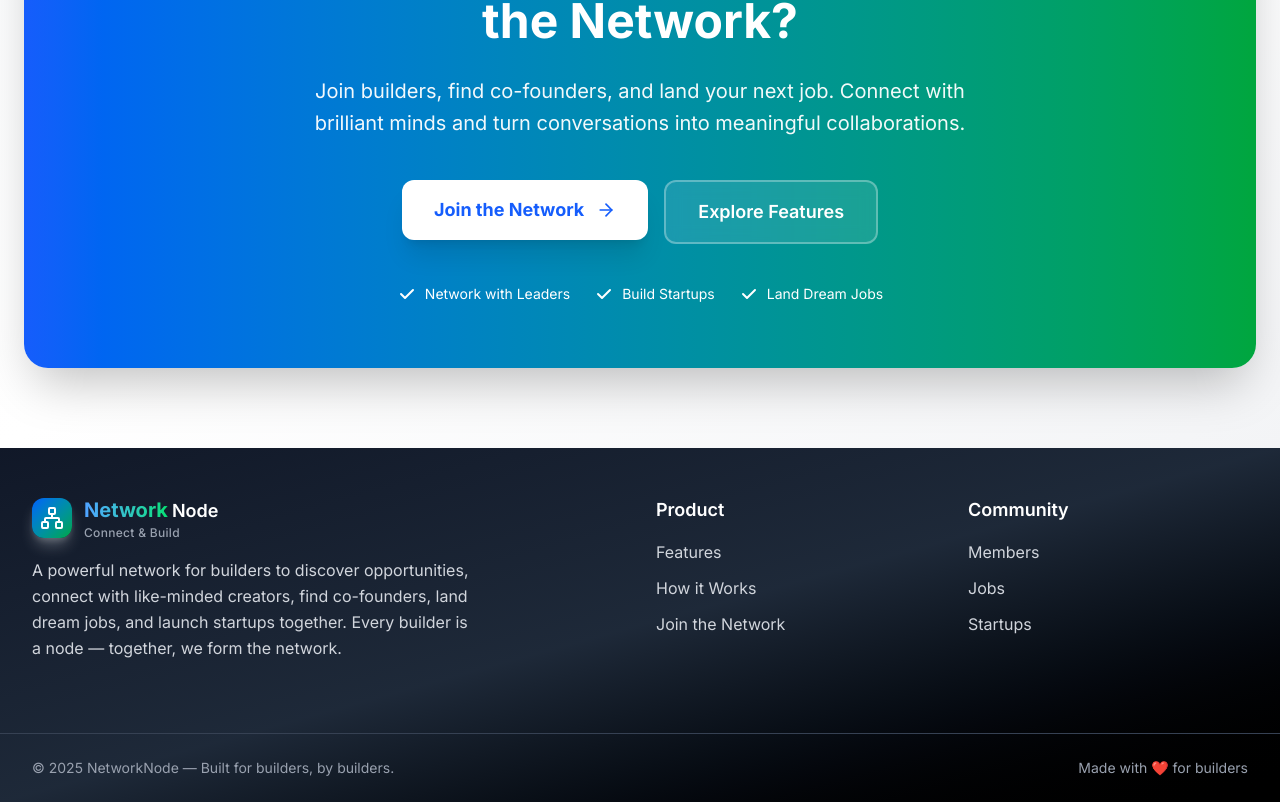
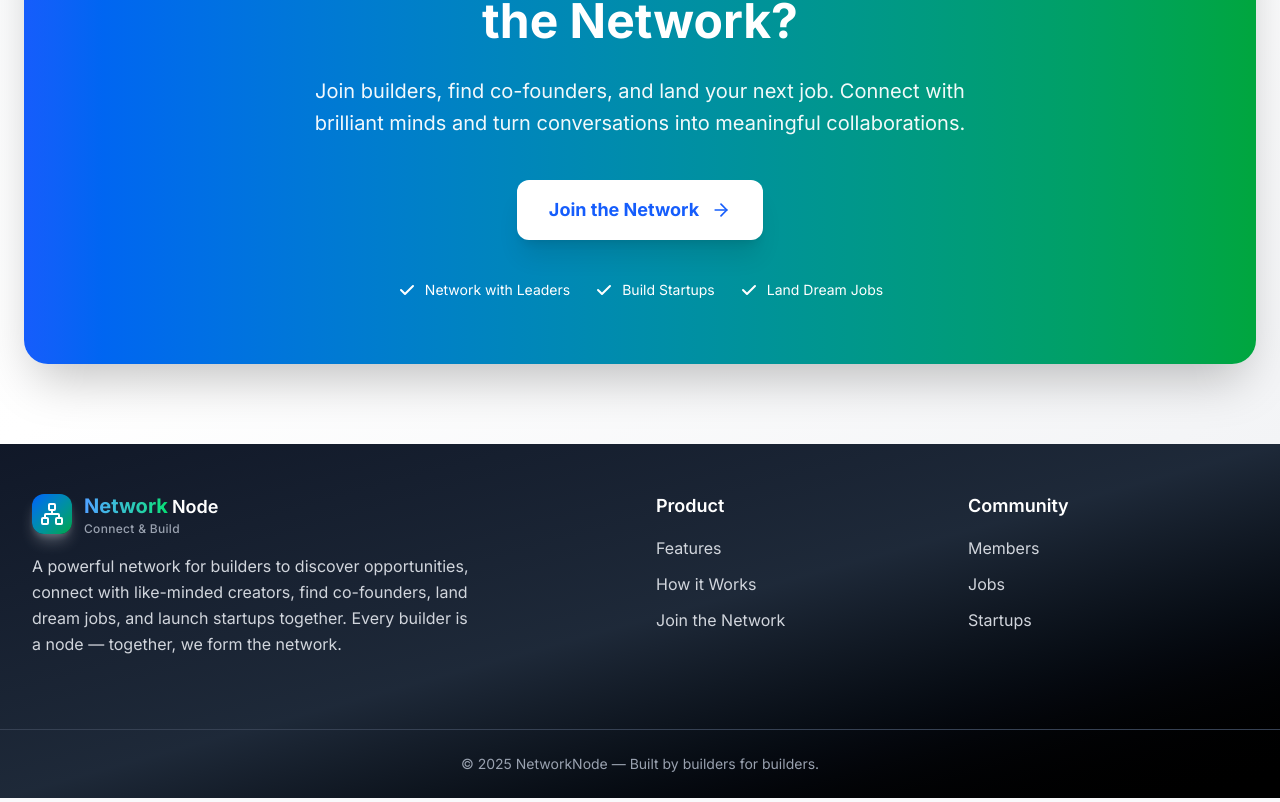
Before and after one commit to shashank-padala/network-node, a Next.js app: page / in a window 1280 px wide. Shown: the part 2580-3382 px from the top of the page. Built offline with nearby package versions, Linux system fonts and the light colour scheme.

Commit message:
Remove Explore Features button from CTA and update footer tagline

```diff
--- a/src/components/landing/CTA.tsx
+++ b/src/components/landing/CTA.tsx
@@ -19,18 +19,13 @@ export function CTA() {
             <p className="text-base sm:text-lg md:text-xl mb-6 sm:mb-8 lg:mb-10 opacity-95 max-w-2xl mx-auto leading-relaxed px-2">
               Join builders, find co-founders, and land your next job. Connect with brilliant minds and turn conversations into meaningful collaborations.
             </p>
-            <div className="flex flex-col sm:flex-row gap-3 sm:gap-4 justify-center mb-6 sm:mb-8 lg:mb-10">
+            <div className="flex justify-center mb-6 sm:mb-8 lg:mb-10">
               <Link href="/signup" className="cursor-pointer">
                 <button className="group inline-flex items-center justify-center bg-white text-blue-600 hover:bg-gray-100 px-6 py-3 sm:px-8 sm:py-4 rounded-xl font-bold text-base sm:text-lg transition-all transform hover:scale-105 shadow-xl hover:shadow-2xl cursor-pointer w-full sm:w-auto">
                   Join the Network
                   <ArrowRight className="ml-2 sm:ml-3 w-4 h-4 sm:w-5 sm:h-5 group-hover:translate-x-1 transition-transform" />
                 </button>
               </Link>
-              <a href="#features" className="cursor-pointer">
-                <button className="inline-flex items-center justify-center bg-white/10 backdrop-blur-sm border-2 border-white/30 text-white hover:bg-white/20 px-6 py-3 sm:px-8 sm:py-4 rounded-xl font-semibold text-base sm:text-lg transition-all duration-300 cursor-pointer w-full sm:w-auto">
-                  Explore Features
-                </button>
-              </a>
             </div>
             <div className="flex flex-wrap gap-3 sm:gap-4 lg:gap-6 justify-center text-xs sm:text-sm">
               <div className="flex items-center">
--- a/src/components/landing/Footer.tsx
+++ b/src/components/landing/Footer.tsx
@@ -90,13 +90,10 @@ export function Footer() {
       {/* Bottom Bar */}
       <div className="border-t border-gray-700">
         <div className="max-w-7xl mx-auto px-4 sm:px-6 lg:px-8 py-4 sm:py-6">
-          <div className="flex flex-col sm:flex-row items-center justify-between gap-2 sm:gap-4 text-center sm:text-left">
+          <div className="flex flex-col sm:flex-row items-center justify-center gap-2 sm:gap-4 text-center">
             <p className="text-gray-400 text-xs sm:text-sm">
-              &copy; {year} NetworkNode — Built for builders, by builders.
+              &copy; {year} NetworkNode — Built by builders for builders.
             </p>
-            <div className="flex items-center gap-4 sm:gap-6 text-xs sm:text-sm text-gray-400">
-              <span>Made with ❤️ for builders</span>
-            </div>
           </div>
         </div>
       </div>
```
